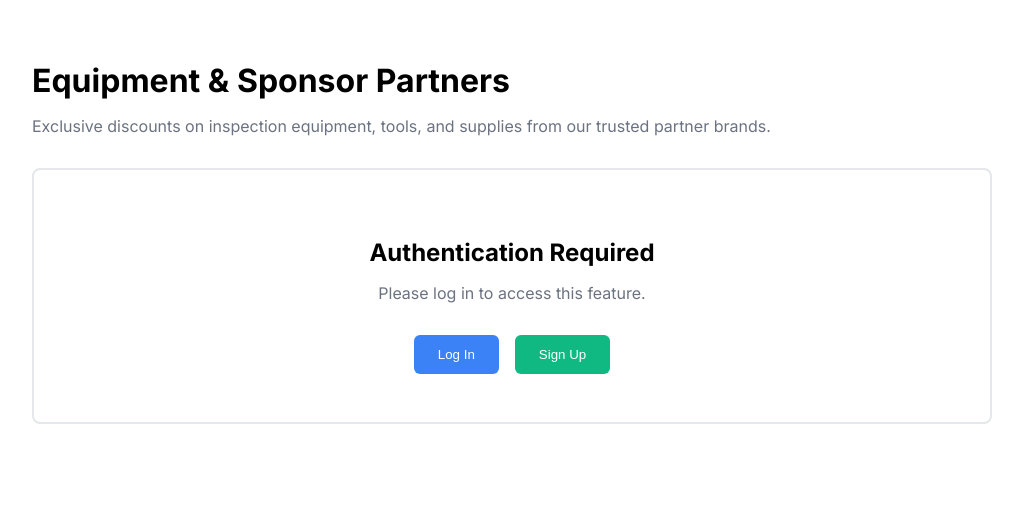
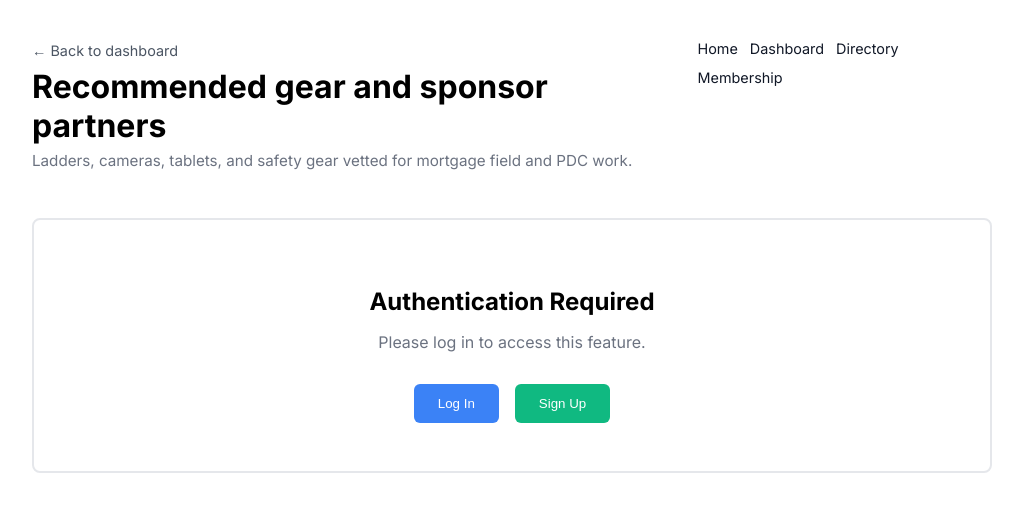
Before and after one commit to autumn2busy/nested-objects-starter, a Next.js app in the folder apps/web-members/: page /sponsors/equipment in a window 1280 px wide. Shown: the top 512 px of the page, without its empty margins (128-1151 px from the left). Built offline with nearby package versions, Linux system fonts and the light colour scheme.

Commit message:
Rename EquipmentSponsorsPage to SponsorEquipmentPage
Updated the EquipmentSponsorsPage component to SponsorEquipmentPage and modified the layout and content for improved clarity and navigation.

```diff
--- a/apps/web-members/app/sponsors/equipment/page.tsx
+++ b/apps/web-members/app/sponsors/equipment/page.tsx
@@ -1,20 +1,97 @@
 'use client'
+
+import Link from 'next/link'
 import { Gate } from '@/components/Gate'
 
-export default function EquipmentSponsorsPage() {
+export default function SponsorEquipmentPage() {
   return (
     <main style={{ maxWidth: '960px', margin: '0 auto', padding: '2rem' }}>
-      <h1 style={{ fontSize: '2rem', fontWeight: 700, marginBottom: '1rem' }}>
-        Equipment & Sponsor Partners
-      </h1>
-      <p style={{ color: '#6b7280', marginBottom: '1.5rem' }}>
-        Exclusive discounts on inspection equipment, tools, and supplies from our trusted partner brands.
-      </p>
-      <Gate feature="directory_access">
-        <p>
-          This is where your equipment sponsor listings will live. For now, consider this a placeholder
-          so routing and SEO can see it.
-        </p>
+      <header
+        style={{
+          display: 'flex',
+          justifyContent: 'space-between',
+          alignItems: 'flex-start',
+          gap: '1rem',
+          marginBottom: '1.75rem',
+        }}
+      >
+        <div>
+          <Link
+            href="/dashboard"
+            style={{
+              fontSize: '0.9rem',
+              textDecoration: 'none',
+              color: '#4b5563',
+              display: 'inline-block',
+              marginBottom: '0.5rem',
+            }}
+          >
+            ← Back to dashboard
+          </Link>
+          <h1
+            style={{
+              fontSize: '2rem',
+              fontWeight: 700,
+              margin: 0,
+            }}
+          >
+            Recommended gear and sponsor partners
+          </h1>
+          <p
+            style={{
+              marginTop: '0.4rem',
+              fontSize: '0.95rem',
+              color: '#6b7280',
+            }}
+          >
+            Ladders, cameras, tablets, and safety gear vetted for mortgage field and PDC work.
+          </p>
+        </div>
+
+        <nav
+          style={{
+            display: 'flex',
+            gap: '0.75rem',
+            fontSize: '0.9rem',
+            flexWrap: 'wrap',
+          }}
+        >
+          <Link href="/" style={{ textDecoration: 'none', color: '#111827' }}>
+            Home
+          </Link>
+          <Link
+            href="/dashboard"
+            style={{ textDecoration: 'none', color: '#111827' }}
+          >
+            Dashboard
+          </Link>
+          <Link
+            href="/directory"
+            style={{ textDecoration: 'none', color: '#111827' }}
+          >
+            Directory
+          </Link>
+          <Link
+            href="/membership"
+            style={{ textDecoration: 'none', color: '#111827' }}
+          >
+            Membership
+          </Link>
+        </nav>
+      </header>
+
+      <Gate feature="sponsor_equipment_links">
+        <section>
+          <p style={{ marginBottom: '1rem' }}>
+            This page will hold sponsor cards with links to recommended inspection gear, along with
+            notes about why each item works well in the field.
+          </p>
+          <ul style={{ listStyle: 'disc', paddingLeft: '1.25rem', fontSize: '0.95rem' }}>
+            <li>Feature core gear lists for new inspectors.</li>
+            <li>Highlight premium setups for heavy route runners.</li>
+            <li>Attach affiliate links or sponsor tracking where appropriate.</li>
+          </ul>
+        </section>
       </Gate>
     </main>
   )
```
